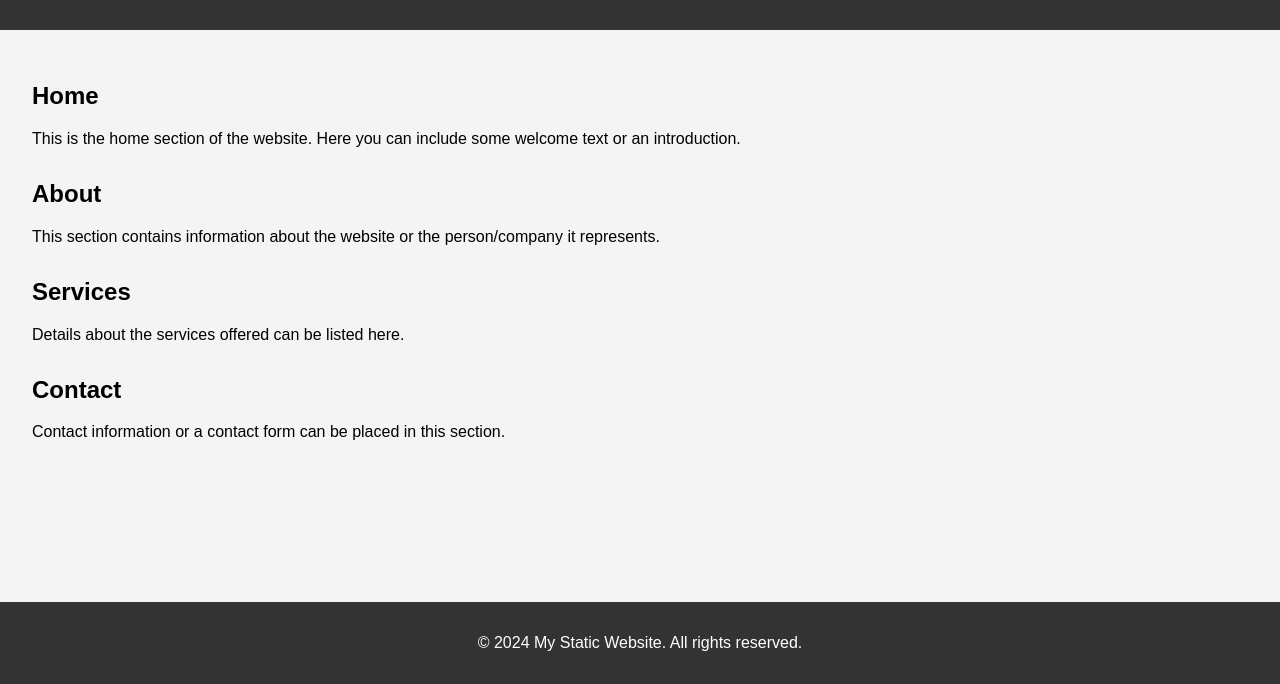
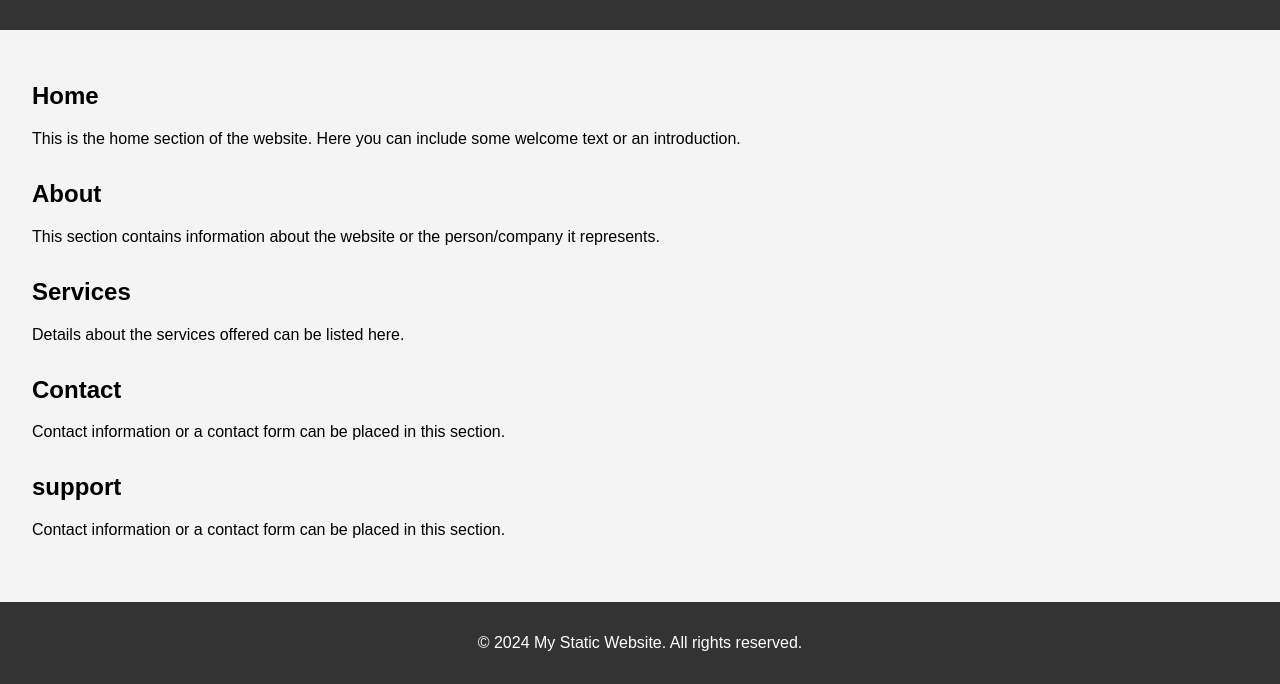
Before and after one commit to nuwandesilvagithub/10weeksofcloudops, a plain HTML site: page index.html in a window 1280 px wide. Shown: the part 116-800 px from the top of the page. Drawn offline with Linux system fonts and the light colour scheme.

Commit message:
Update index.html

```diff
--- a/index.html
+++ b/index.html
@@ -15,7 +15,7 @@
                 <li><a href="#about">About</a></li>
                 <li><a href="#services">Services</a></li>
                 <li><a href="#contact">Contact</a></li>
-                <li><a href="#contact">Support</a></li>
+                <li><a href="#support">Support</a></li>
             </ul>
         </nav>
     </header>
@@ -36,6 +36,10 @@
             <h2>Contact</h2>
             <p>Contact information or a contact form can be placed in this section.</p>
         </section>
+        <section id="support">
+            <h2>support</h2>
+            <p>Contact information or a contact form can be placed in this section.</p>
+        </section>
     </main>
     <footer>
         <p>&copy; 2024 My Static Website. All rights reserved.</p>
```
